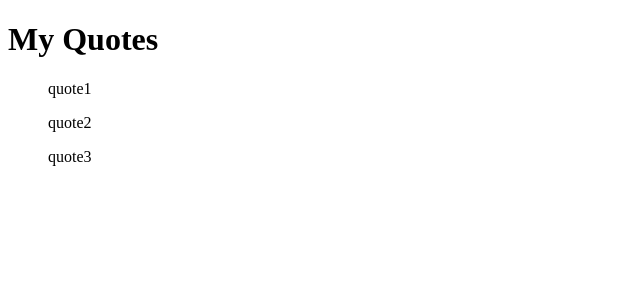
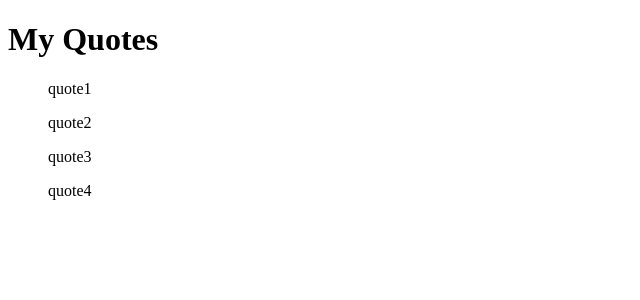
Before and after one commit to Mercywairimu01/quotes-app, an Angular app: page / in a window 1280 px wide. Shown: the top 300 px of the page, without its empty margins (0-640 px from the left). Built offline with nearby package versions, Linux system fonts and the light colour scheme.

Commit message:
add the sample blueprint of our class

```diff
--- a/src/app/app.component.html
+++ b/src/app/app.component.html
@@ -1,7 +1,7 @@
 <div>
   <h1>My Quotes</h1>
   <ul *ngFor="let quote of quotes">
-  {{quote}}
+  {{quote.name}}
   </ul>
 </div>
 
--- a/src/app/app.component.ts
+++ b/src/app/app.component.ts
@@ -1,4 +1,5 @@
 import { Component } from '@angular/core';
+import { Quote } from './quote';
 
 @Component({
   selector: 'app-root',
@@ -6,8 +7,11 @@ import { Component } from '@angular/core';
   styleUrls: ['./app.component.css']
 })
 export class AppComponent {
-  quotes:string[];
-  constructor(){
-    this.quotes =['quote1','quote2','quote3']
-  }
+  quotes:Quote[] =[
+    {id:1, name:'quote1'},
+    {id:2, name:'quote2'},
+    {id:3, name:'quote3'},
+    {id:4, name:'quote4'}
+  ];
+
 }
--- a/src/app/quote.ts
+++ b/src/app/quote.ts
@@ -1,2 +1,5 @@
 export class Quote {
+    id!: number;
+    name!:string;
+
 }
```
